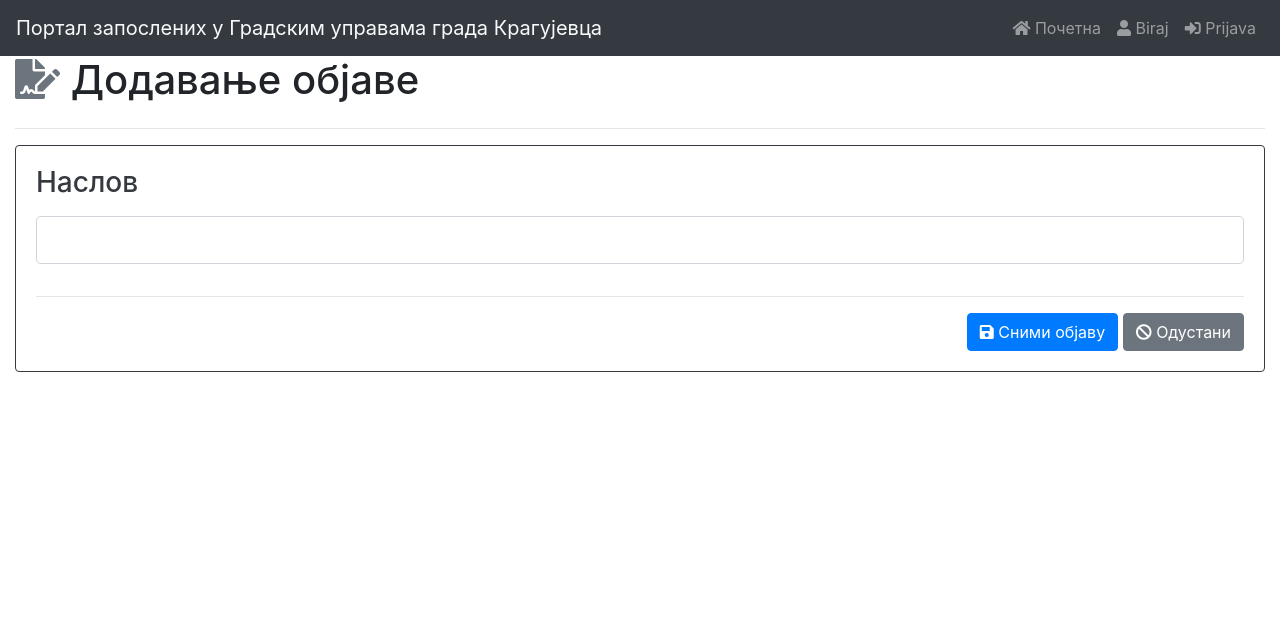
After one commit to chana-chh/portal, a PHP site: template app/views/autor/clanci/dodavanje.twig in a window 1280 px wide. The commit adds this page. Shown: the top 628 px of the page. Run offline with PHP 8.4, Linux system fonts and the light colour scheme; the template is opened without the code that fills it, so the values that code supplies are empty; some libraries are stand-ins or nearby versions.

Commit message:
autor objave

```diff
--- a/app/cfg.php
+++ b/app/cfg.php
@@ -11,8 +11,8 @@ $config = [
             'db' => [
                 'dsn' => 'mysql:host=127.0.0.1;dbname=portal;charset=utf8mb4',
                 'dbname' => 'portal',
-                'username' => 'portal',
-                'password' => 'portal2020',
+                'username' => 'root',
+                'password' => '',
                 'options' => [
                     \PDO::ATTR_PERSISTENT => true,
                     \PDO::ATTR_EMULATE_PREPARES => false,
--- /dev/null
+++ b/app/views/autor/clanci/dodavanje.twig
@@ -0,0 +1,49 @@
+{% extends "templates/app.twig" %}
+{% block stil %}
+{% endblock stil %}
+
+{% block naslov %}
+<div class="row">
+	<div class="col">
+		<h1><i class="fas fa-file-signature text-secondary"></i> Додавање објаве</h1>
+	</div>
+</div>
+<hr>
+
+<div class="card border-dark mb-3">
+	<div class="card-body text-dark">
+		<form id="glavna" action="{{ path_for('autor.objave.dodavanje') }}" method="POST" class="needs-validation"
+			id="forma" novalidate>
+			{{ csrf | raw }}
+			<div class="form-row">
+				<div class="form-group col">
+					<label for="naslov">
+						<h3>Наслов</h3>
+					</label>
+					<input type="text" name="naslov" id="naslov" autocomplete="off"
+						class="form-control form-control-lg{{ errors.naslov[0] ? ' is-invalid' : '' }}"
+						value="{{ old.naslov ? : '' }}" />
+					<div class="valid-feedback">Исправно попуњено</div>
+					<div class="invalid-feedback">{{ errors.naslov[0] ? : 'Грешка' }}</div>
+				</div>
+			</div>
+			<hr>
+			<div class="form-row justify-content-between mt-2">
+				<div class="col-12 text-right align-self-end">
+					<button type="submit" id="dugme-submit" class="btn btn-primary" title="Dodaj novi ugovor"><i
+							class="fas fa-save"></i> Сними објаву</button>
+					<a href="{{ path_for('autor.objave.lista') }}" class="btn btn-secondary">
+						<i class="fas fa-ban"></i> Одустани</a>
+				</div>
+			</div>
+		</form>
+	</div>
+</div>
+
+{% endblock naslov %}
+{% block sadrzaj %}
+{% endblock sadrzaj %}
+{% block traka %}
+{% endblock traka %}
+{% block skripta %}
+{% endblock skripta %}
--- a/app/views/templates/inc/navigation.twig
+++ b/app/views/templates/inc/navigation.twig
@@ -15,26 +15,11 @@
       <li class="nav-item">
         <a class="nav-link" href="{{ path_for('biraj') }}"><i class="fas fa-user"></i> Biraj</a>
       </li>
+      {% if auth.logged %}
+      {# Korisnik #}
       <li class="nav-item">
-        <a class="nav-link" href=""><i class="fas fa-gavel"></i> Закони</a>
+        <a class="nav-link" href="{{ path_for('autor.objave.lista') }}"><i class="fas fa-clipboard"></i> Објаве</a>
       </li>
-      <li class="nav-item">
-        <a class="nav-link" href=""><i class="fas fa-file-alt"></i> Уредбе</a>
-      </li>
-      <li class="nav-item">
-        <a class="nav-link" href=""><i class="fas fa-file"></i> Правилници</a>
-      </li>
-      <li class="nav-item">
-        <a class="nav-link" href=""><i class="fas fa-paragraph"></i> Обрасци</a>
-      </li>
-      <li class="nav-item">
-        <a class="nav-link" href=""><i class="fas fa-link"></i> Везе</a>
-      </li>
-      {% if auth.logged %}
-      {% if auth.user.nivo == 200 %}
-      {# Korisnik #}
-      {% endif %}
-
       {% if auth.user.nivo == 0 %}
       {# meni za admina #}
       <li class="nav-item">
```
Also changed, not shown: app/Controllers/AutorObjaveController.php (added, +74 -0 lines), app/Models/Korisnik.php (+8 -0 lines), app/routes.php (+6 -2 lines), app/views/autor/clanci/lista.twig (added, +69 -0 lines).
